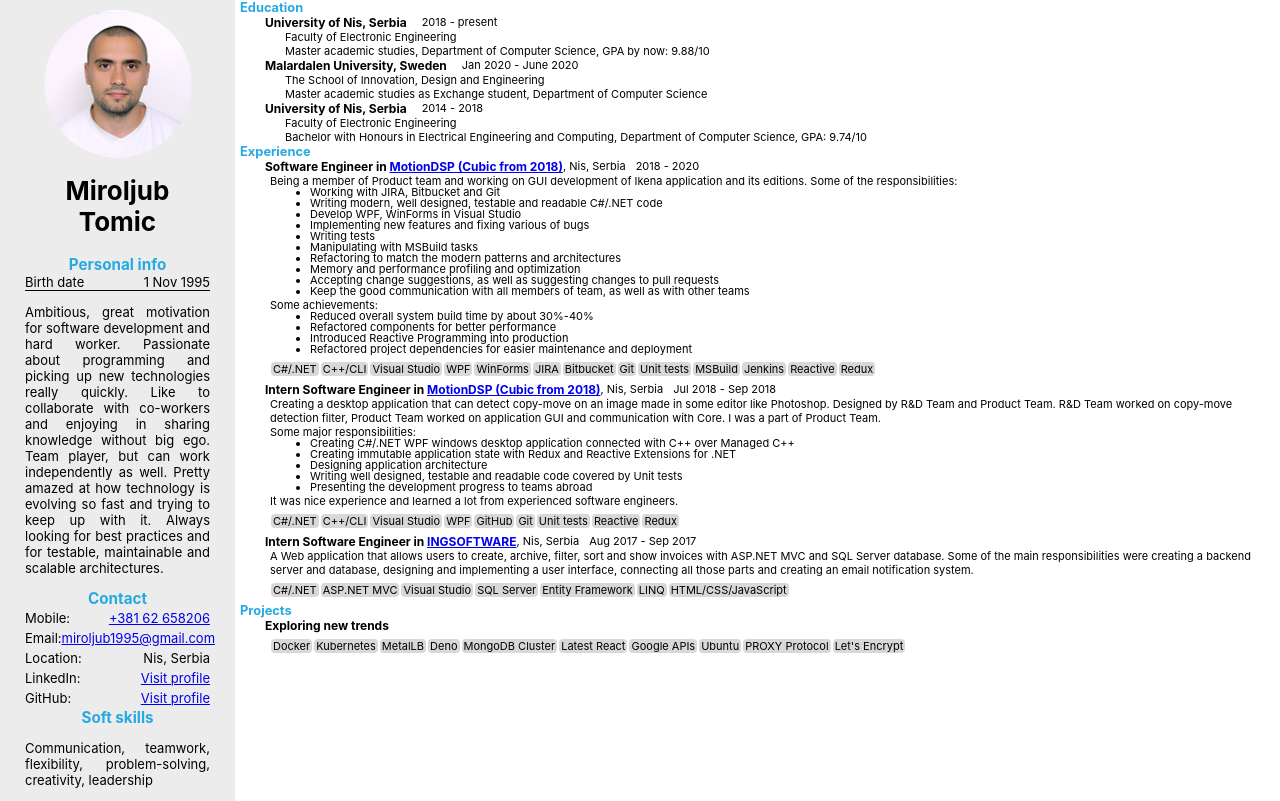
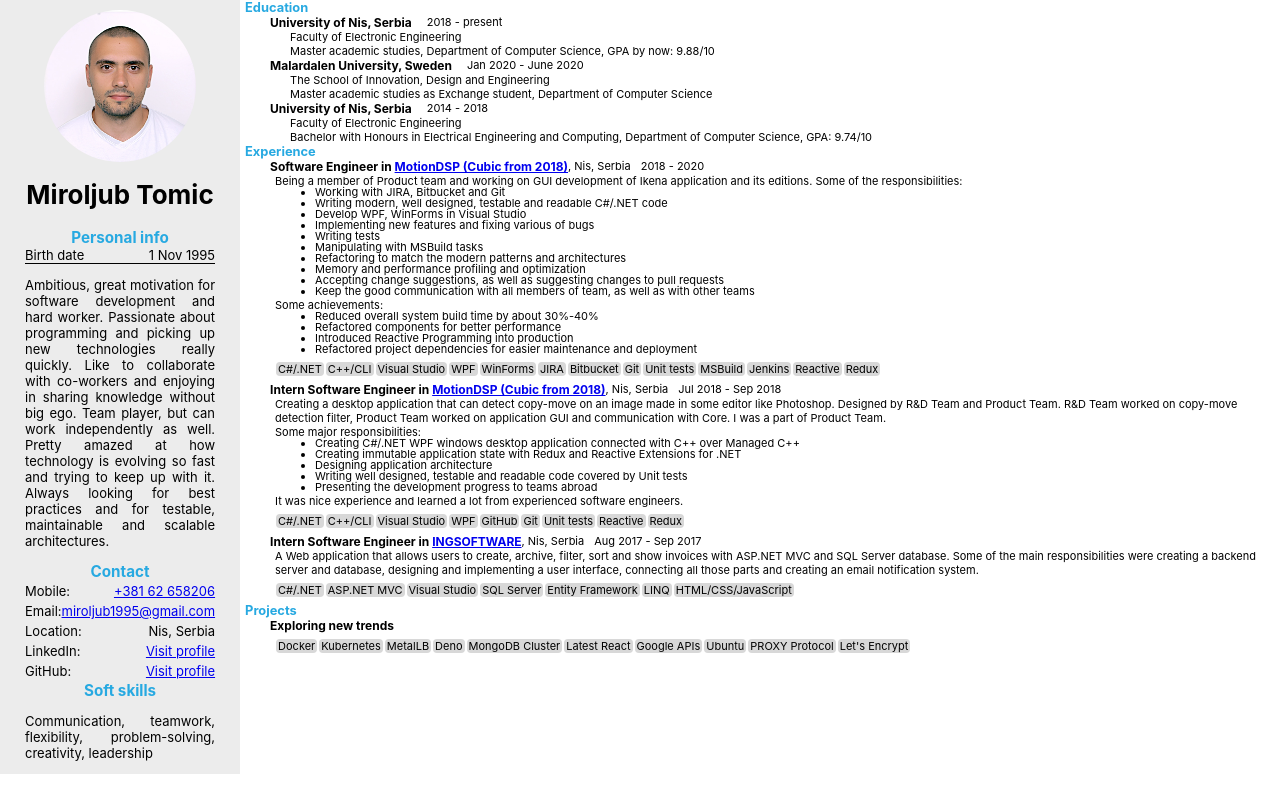
Before and after one commit to miroljub1995/cv, a React (Create React App) app: page / in a window 1280 px wide. Built offline with nearby package versions, Linux system fonts and the light colour scheme.

Commit message:
added mobile view

```diff
--- a/src/components/App.css
+++ b/src/components/App.css
@@ -1,3 +1,20 @@
+.app {
+  flex-direction: column;
+}
+.app>.column {
+  flex-grow: 1;
+}
+
+@media only screen and (min-width: 768px), print {
+  .app {
+    flex-direction: row;
+  }
+  .app>.column:first-child {
+    flex-basis: 225px;
+    flex-shrink: 0;
+  }
+}
+
 .column {
   flex-direction: column;
   align-items: stretch;
--- a/src/components/PersonalInfo.css
+++ b/src/components/PersonalInfo.css
@@ -1,14 +1,8 @@
-:root {
-  --personal-info-width: 225px;
-}
-
 .personal-info {
-  width: var(--personal-info-width);
   flex-direction: column;
   align-items: center;
   padding: 10px 20px 0;
   box-sizing: border-box;
-  height: 100%;
   font-size: 13px;
 }
 
```
